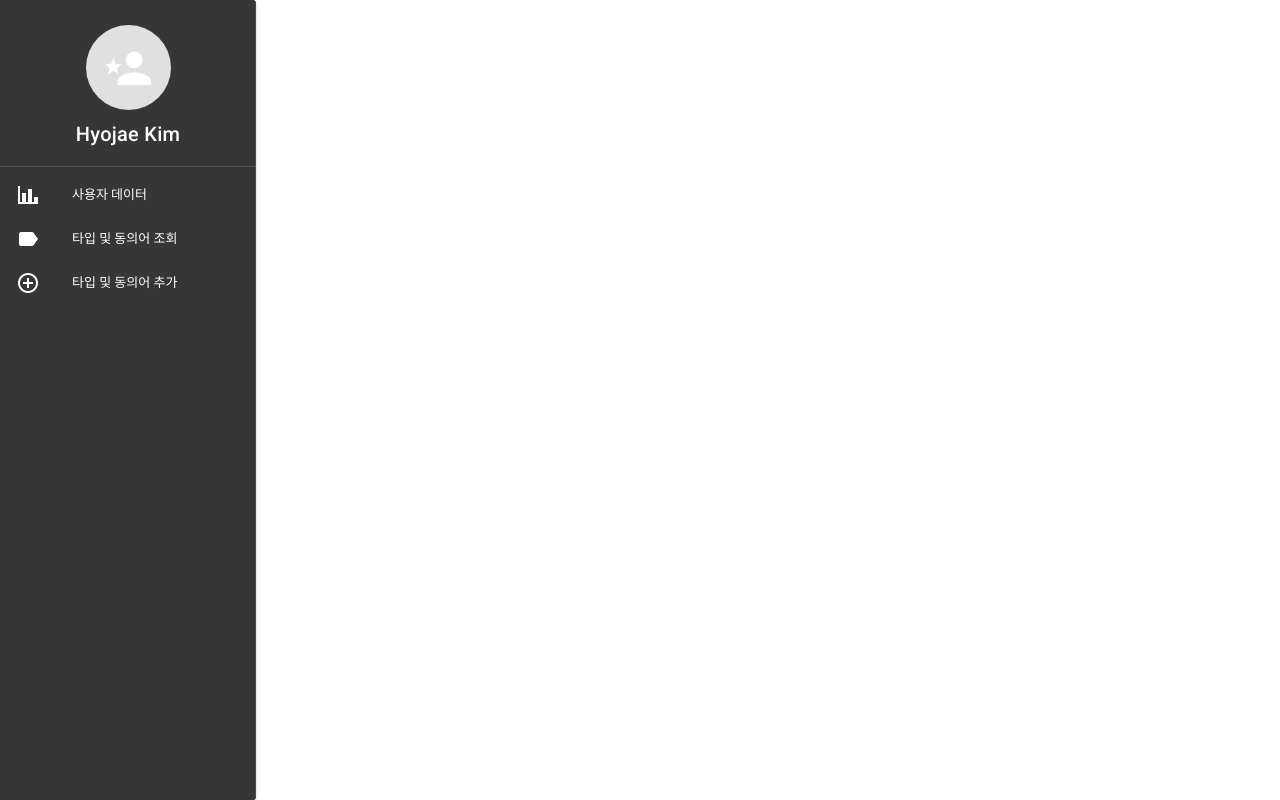
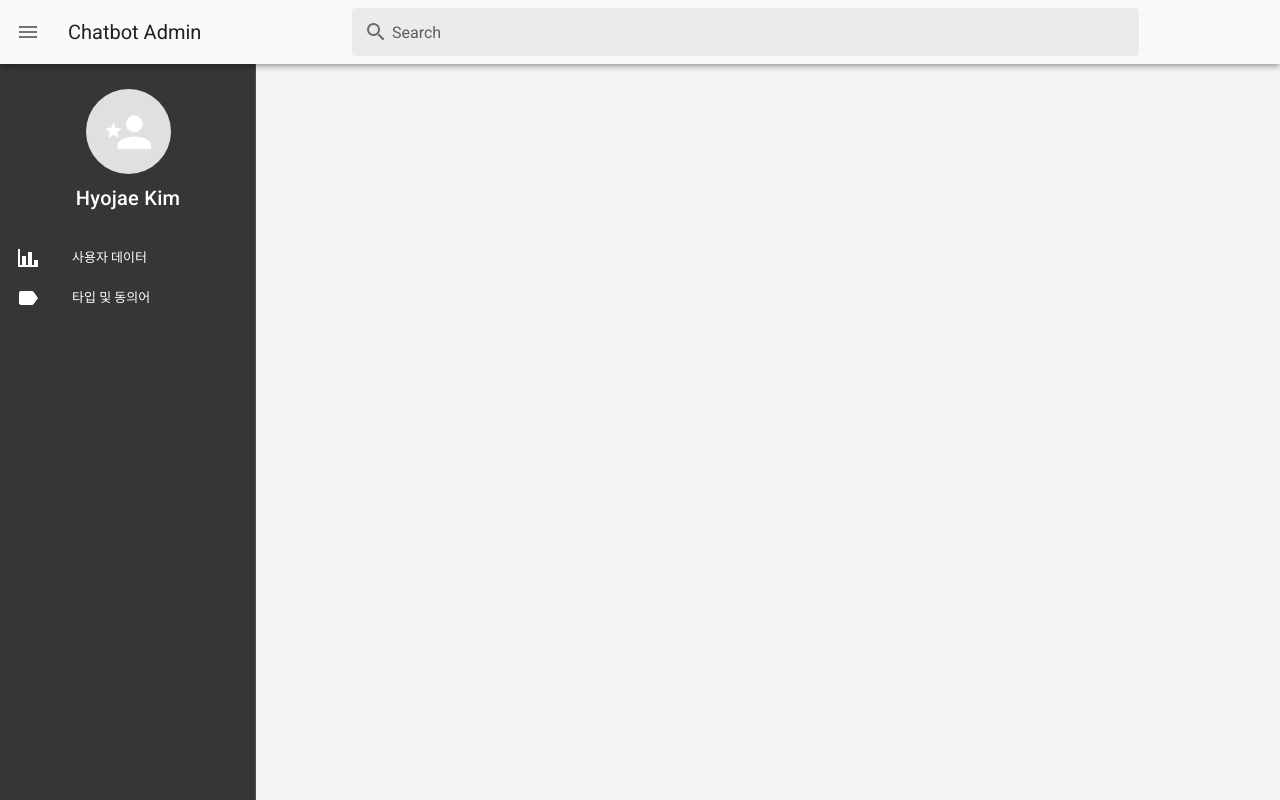
Before and after one commit to hyojaekim/chatbot, a Vue app in the folder src/frontend/: page / in a window 1280 px wide. Built offline with nearby package versions, Linux system fonts and the light colour scheme.

Commit message:
refactor: Modify admin page style

```diff
--- a/src/frontend/src/App.vue
+++ b/src/frontend/src/App.vue
@@ -1,58 +1,50 @@
 <template>
-  <v-app>
-<!--    <v-app-bar-->
-<!--      app-->
-<!--      color="black"-->
-<!--      dark-->
-<!--    >-->
-<!--      <div class="d-flex align-center">-->
-<!--        <v-img-->
-<!--          alt="Vuetify Logo"-->
-<!--          class="shrink mr-2"-->
-<!--          contain-->
-<!--          src="https://cdn.vuetifyjs.com/images/logos/vuetify-logo-dark.png"-->
-<!--          transition="scale-transition"-->
-<!--          width="40"-->
-<!--        />-->
-
-<!--        <v-img-->
-<!--          alt="Vuetify Name"-->
-<!--          class="shrink mt-1 hidden-sm-and-down"-->
-<!--          contain-->
-<!--          min-width="100"-->
-<!--          src="https://cdn.vuetifyjs.com/images/logos/vuetify-name-dark.png"-->
-<!--          width="100"-->
-<!--        />-->
-<!--      </div>-->
-
-<!--      <v-spacer></v-spacer>-->
-
-<!--      <v-btn-->
-<!--        href="https://github.com/vuetifyjs/vuetify/releases/latest"-->
-<!--        target="_blank"-->
-<!--        text-->
-<!--      >-->
-<!--        <span class="mr-2">Latest Release</span>-->
-<!--        <v-icon>mdi-open-in-new</v-icon>-->
-<!--      </v-btn>-->
-<!--    </v-app-bar>-->
-
-    <SideBar />
+    <v-app id="inspire">
+        <SideBar></SideBar>
+        <v-app-bar
+                :clipped-left="$vuetify.breakpoint.lgAndUp"
+                app
+                color="grey lighten-5"
+        >
+            <v-app-bar-nav-icon @click.stop = toggleSideBar></v-app-bar-nav-icon>
+            <v-toolbar-title
+                    style="width: 300px"
+                    class="ml-0 pl-4"
+            >
+                <span class="hidden-sm-and-down">Chatbot Admin</span>
+            </v-toolbar-title>
+            <v-text-field
+                    flat
+                    solo-inverted
+                    hide-details
+                    prepend-inner-icon="mdi-magnify"
+                    label="Search"
+                    class="hidden-sm-and-down"
+                    style="padding-right: 10%"
+            ></v-text-field>
+        </v-app-bar>
+        <Contents></Contents>
     </v-app>
 </template>
 
 <script>
     import SideBar from "./components/side/SideBar";
+    import Contents from "./components/content/Contents";
+    import { EventBus } from "./utils/event-bus";
 
     export default {
         name: 'App',
 
         components: {
+            Contents,
             SideBar,
         },
-
+        methods: {
+            toggleSideBar() {
+                EventBus.$emit("use-eventbus-toggle-side-bar")
+            }
+        },
         data: () => ({
-    //
         }),
     };
 </script>
--- /dev/null
+++ b/src/frontend/src/components/content/Contents.vue
@@ -0,0 +1,42 @@
+<template>
+    <v-content style="background-color: WhiteSmoke">
+        <v-container
+                class="fill-height"
+                fluid
+        >
+            <v-row
+                    align="center"
+                    justify="center"
+            >
+                <v-content v-if="contentNumber === 0"></v-content>
+                <UserData v-else-if="contentNumber === 1"></UserData>
+                <TypeAndSynonym v-else-if="contentNumber === 2"></TypeAndSynonym>
+            </v-row>
+        </v-container>
+    </v-content>
+</template>
+
+<script>
+    import UserData from "./UserData";
+    import TypeAndSynonym from "./TypeAndSynonym";
+    import { EventBus } from "../../utils/event-bus";
+
+    export default {
+        name: "Content",
+        components: {TypeAndSynonym, UserData},
+        data() {
+            return {
+                contentNumber: 0
+            }
+        },
+        created() {
+            EventBus.$on("use-eventbus-show-contents", contentNumber => {
+                this.contentNumber = contentNumber
+            })
+        }
+    }
+</script>
+
+<style scoped>
+
+</style>
--- /dev/null
+++ b/src/frontend/src/components/content/TypeAndSynonym.vue
@@ -0,0 +1,13 @@
+<template>
+    <v-content>Type & Synonym</v-content>
+</template>
+
+<script>
+    export default {
+        name: "TypeAndSynonym"
+    }
+</script>
+
+<style scoped>
+
+</style>
--- /dev/null
+++ b/src/frontend/src/components/content/UserData.vue
@@ -0,0 +1,13 @@
+<template>
+    <v-content>user data</v-content>
+</template>
+
+<script>
+    export default {
+        name: "UserData"
+    }
+</script>
+
+<style scoped>
+
+</style>
--- a/src/frontend/src/components/side/SideBar.vue
+++ b/src/frontend/src/components/side/SideBar.vue
@@ -1,10 +1,10 @@
 <template>
-    <v-card
-            height="100%"
-            width="256"
-            color="black"
+    <v-navigation-drawer
+            v-model="drawer"
+            :clipped="$vuetify.breakpoint.lgAndUp"
+            app
+            dark
     >
-        <v-navigation-drawer permanent dark style="border-top-left-radius: 0; border-bottom-left-radius: 0">
         <v-list>
             <v-list-item style="padding-top: 17px">
                 <v-badge v-model="show" overlap style="margin-left: auto; margin-right: auto">
@@ -27,50 +27,133 @@
                 </v-list-item-content>
             </v-list-item>
         </v-list>
-
-            <v-divider></v-divider>
-
-            <v-list
-                    dense
-                    nav
+        <v-list dense>
+            <template v-for="item in items">
+                <v-row
+                        v-if="item.heading"
+                        :key="item.heading"
+                        align="center"
                 >
+                    <v-col cols="6">
+                        <v-subheader v-if="item.heading">
+                            {{ item.heading }}
+                        </v-subheader>
+                    </v-col>
+                    <v-col
+                            cols="6"
+                            class="text-center"
+                    >
+                        <a
+                                href="#!"
+                                class="body-2 black--text"
+                        >EDIT</a>
+                    </v-col>
+                </v-row>
+                <v-list-group
+                        v-else-if="item.children"
+                        :key="item.text"
+                        v-model="item.model"
+                        :prepend-icon="item.model ? item.icon : item['icon-alt']"
+                        append-icon=""
+                >
+                    <template v-slot:activator>
+                        <v-list-item-content>
+                            <v-list-item-title>
+                                {{ item.text }}
+                            </v-list-item-title>
+                        </v-list-item-content>
+                    </template>
                     <v-list-item
-                        v-for="item in items"
-                        :key="item.title"
+                            v-for="(child, i) in item.children"
+                            :key="i"
+                            @click="showContents(child.contentNumber)"
                             link
                     >
-                    <v-list-item-icon>
-                        <v-icon>{{ item.icon }}</v-icon>
-                    </v-list-item-icon>
-
+                        <v-list-item-action v-if="child.icon">
+                            <v-icon>{{ child.icon }}</v-icon>
+                        </v-list-item-action>
                         <v-list-item-content>
-                        <v-list-item-title>{{ item.title }}</v-list-item-title>
+                            <v-list-item-title>
+                                {{ child.text }}
+                            </v-list-item-title>
                         </v-list-item-content>
                     </v-list-item>
+                </v-list-group>
+                <v-list-item
+                        v-else
+                        :key="item.text"
+                        link
+                >
+                    <v-list-item-action>
+                        <v-icon>{{ item.icon }}</v-icon>
+                    </v-list-item-action>
+                    <v-list-item-content>
+                        <v-list-item-title>
+                            {{ item.text }}
+                        </v-list-item-title>
+                    </v-list-item-content>
+                </v-list-item>
+            </template>
         </v-list>
     </v-navigation-drawer>
-    </v-card>
 </template>
 
 <script>
+    import {EventBus} from "../../utils/event-bus";
+
     export default {
         name: "SideBar",
-        data () {
+        data() {
             return {
+                drawer: true,
                 show: false,
-                badgeData: { value: '!' },
+                badgeData: {value: '!'},
+                props: {
+                    source: String,
+                },
                 items: [
-                    { title: '사용자 데이터', icon: 'mdi-chart-bar' },
-                    { title: '타입 및 동의어 조회', icon: 'mdi-label' },
-                    { title: '타입 및 동의어 추가', icon: 'mdi-plus-circle-outline' },
+                    {
+                        icon: 'mdi-chevron-up',
+                        'icon-alt': 'mdi-chart-bar',
+                        text: '사용자 데이터',
+                        model: false,
+                        children: [
+                            {
+                                text: '조회하기',
+                                contentNumber: 1,
+                            },
+                        ]
+                    },
+                    {
+                        icon: 'mdi-chevron-up',
+                        'icon-alt': 'mdi-label',
+                        text: '타입 및 동의어',
+                        model: false,
+                        children: [
+                            {
+                                text: '조회하기',
+                                contentNumber: 2,
+                            },
+                        ]
+                    },
                 ],
                 right: false,
             }
         },
         computed: {
-            badge () {
+            badge() {
                 return this.show ? this.badgeData : null
             }
+        },
+        methods: {
+            showContents(contentNumber) {
+                EventBus.$emit("use-eventbus-show-contents", contentNumber)
+            }
+        },
+        created() {
+            EventBus.$on("use-eventbus-toggle-side-bar", () => {
+                this.drawer = !this.drawer
+            })
         }
     }
 </script>
--- /dev/null
+++ b/src/frontend/src/utils/event-bus.js
@@ -0,0 +1,2 @@
+import Vue from "vue";
+export const EventBus = new Vue();
--- a/src/frontend/vue.config.js
+++ b/src/frontend/vue.config.js
@@ -12,14 +12,4 @@ module.exports = {
   "transpileDependencies": [
     "vuetify"
   ],
-  module: {
-    rules: [
-      {
-        test: /\.js/,
-        use: ['vue-hot-reload-loader', 'buble-loader'],
-        // If and only if all your components are in `path/to/components` directory
-        include: path.resolve(__dirname, 'path/to/components')
-      }
-    ]
-  }
 }
```
Lines whose indentation alone changed are shown as unchanged.
